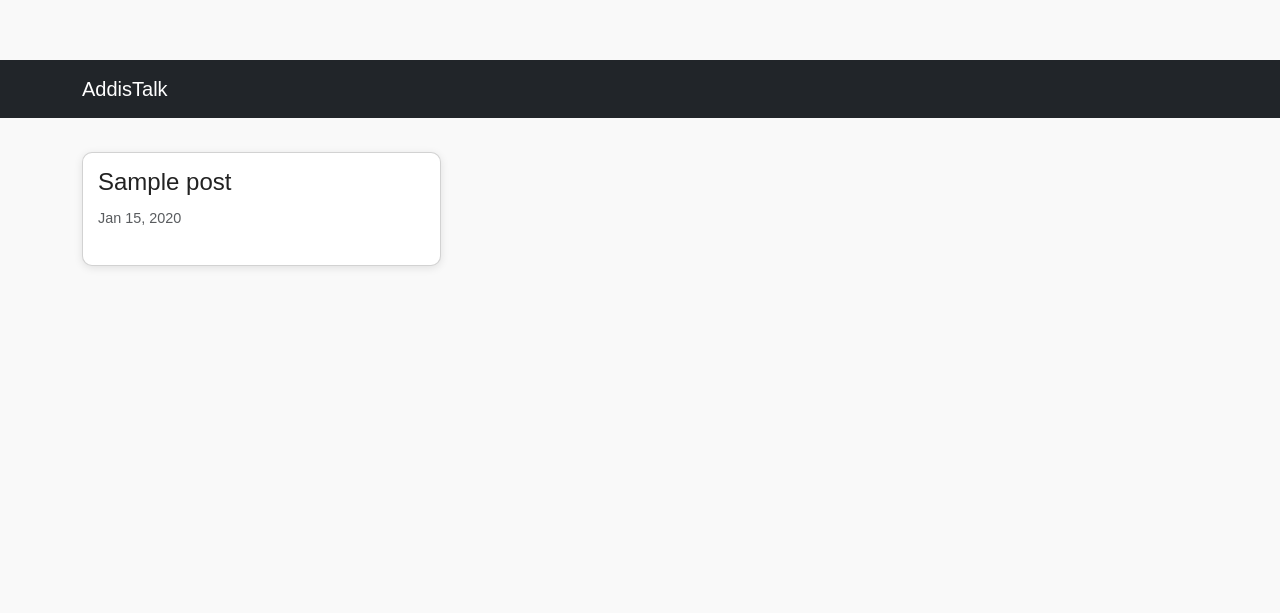
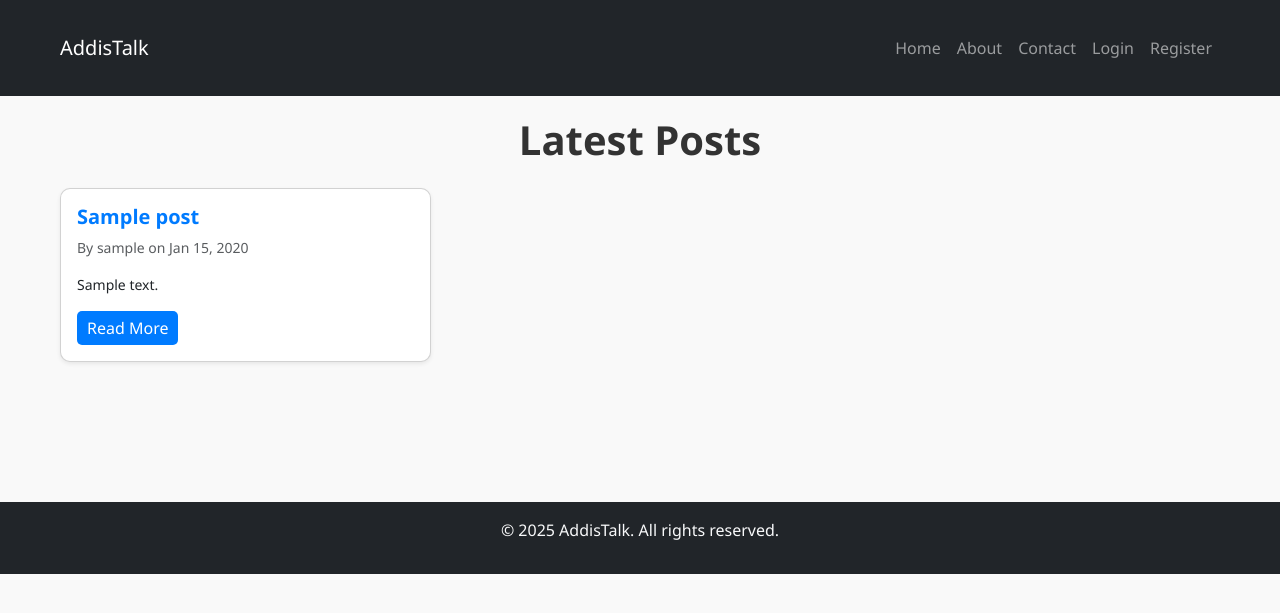
Before and after one commit to eandachew/AddisTalk, a Django app: page / in a window 1280 px wide. Shown: the top 613 px of the page. Run offline with Django 4.2, Linux system fonts and the light colour scheme; tables that the repository leaves empty hold one stand-in row (values such as "Sample post").

Commit message:
added post_detail view

```diff
--- a/AddisTalk/settings.py
+++ b/AddisTalk/settings.py
@@ -29,7 +29,7 @@ TEMPLATES_DIR = os.path.join(BASE_DIR, 'templates')
 SECRET_KEY = 'django-insecure-#g^@mtwup^an=^4#6#qp$mc=+#707l*^64zoh&wrk_bbl3pdhr'
 
 # SECURITY WARNING: don't run with debug turned on in production!
-DEBUG = True
+DEBUG = False
 
 ALLOWED_HOSTS = ['.herokuapp.com',
                  '127.0.0.1',]
--- a/blog/templates/blog/index.html
+++ b/blog/templates/blog/index.html
@@ -1,38 +1,55 @@
 {% extends "base.html" %}
 
 {% block content %}
+<div class="container mt-5">
+    <h1 class="text-center mb-4">Latest Posts</h1>
 
     <div class="row">
         {% for post in post_list %}
-    <div class="col-md-4 mb-4">
-        <div class="card h-100">
+        <div class="col-md-4">
+            <div class="card mb-4 shadow-sm">
                 <div class="card-body">
                     <h5 class="card-title">{{ post.title }}</h5>
-                <p class="card-text text-muted">
-                    {{ post.created_on|date:"M d, Y" }}
-                </p>
+                    <p class="card-text text-muted">By {{ post.author }} on {{ post.created_on|date:"M d, Y" }}</p>
+                    <p class="card-text">{{ post.content|truncatechars:100 }}</p>
+                    <a href="{% url 'post-detail' post.slug %}" class="btn btn-primary">Read More</a>
                 </div>
             </div>
         </div>
         {% endfor %}
     </div>
 
+    <!-- Pagination -->
     {% if is_paginated %}
-<nav>
+    <nav aria-label="Page navigation">
         <ul class="pagination justify-content-center">
+
             {% if page_obj.has_previous %}
             <li class="page-item">
-            <a class="page-link" href="?page={{ page_obj.previous_page_number }}">Previous</a>
+                <a class="page-link" href="?page={{ page_obj.previous_page_number }}">&laquo; Previous</a>
             </li>
             {% endif %}
 
+            {% for num in paginator.page_range %}
+                {% if page_obj.number == num %}
+                    <li class="page-item active">
+                        <span class="page-link">{{ num }}</span>
+                    </li>
+                {% elif num > page_obj.number|add:-3 and num < page_obj.number|add:3 %}
+                    <li class="page-item">
+                        <a class="page-link" href="?page={{ num }}">{{ num }}</a>
+                    </li>
+                {% endif %}
+            {% endfor %}
+
             {% if page_obj.has_next %}
             <li class="page-item">
-            <a class="page-link" href="?page={{ page_obj.next_page_number }}">Next</a>
+                <a class="page-link" href="?page={{ page_obj.next_page_number }}">Next &raquo;</a>
             </li>
             {% endif %}
+
         </ul>
     </nav>
     {% endif %}
-
+</div>
 {% endblock %}
--- a/blog/urls.py
+++ b/blog/urls.py
@@ -1,7 +1,7 @@
 from django.urls import path
-from .views import PostList
+from .views import PostList, PostDetail
 
 urlpatterns = [
-    path("", PostList.as_view(), name="home"),
-
+    path("", PostList.as_view(), name="post-list"),
+    path("<slug:slug>/", PostDetail, name="post-detail"),
 ]
--- a/blog/views.py
+++ b/blog/views.py
@@ -1,10 +1,16 @@
-from django.shortcuts import render
+from django.shortcuts import render, get_object_or_404
 from django.views import generic
 from .models import Post
 
-# Create your views here.
+# List of posts (homepage)
+class PostList(generic.ListView):
+    queryset = Post.objects.filter(status=1).order_by("-created_on")
+    template_name = "blog/index.html"
+    context_object_name = "post_list"
+    paginate_by = 6
 
-class PostList(generic.ListView):
-    queryset = Post.objects.filter(status=1)
-    template_name = "blog/index.html"
-    paginate_by = 6
+
+# Detail of a single post
+def PostDetail(request, slug):
+    post = get_object_or_404(Post, slug=slug, status=1)
+    return render(request, "blog/post_detail.html", {"post": post})
--- a/static/css/style.css
+++ b/static/css/style.css
@@ -1,113 +1,96 @@
-/* Reset some defaults */
-* {
+/* style.css */
+
+/* General body styling */
+body {
+    font-family: 'Segoe UI', Tahoma, Geneva, Verdana, sans-serif;
+    background-color: #f9f9f9;
     margin: 0;
     padding: 0;
-    box-sizing: border-box;
+    color: #333;
 }
 
-/* Body and global styling */
-body {
-    font-family: 'Arial', sans-serif;
-    line-height: 1.6;
-    background-color: #f9f9f9;
-    color: #333;
-    padding-top: 60px;
+/* Container padding */
+.container {
+    max-width: 1200px;
+    margin: auto;
+    padding: 20px;
 }
 
-/* Container */
-.container-fluid {
-    width: 90%;
-    margin: auto;
-}
-
-/* Card layout for posts */
+/* Cards */
 .card {
-    background: #fff;
     border-radius: 10px;
-    box-shadow: 0 2px 8px rgba(0,0,0,0.1);
-    margin-bottom: 20px;
-    overflow: hidden;
-    transition: transform 0.2s ease;
+    transition: transform 0.2s, box-shadow 0.2s;
 }
 
 .card:hover {
     transform: translateY(-5px);
-}
-
-/* Card body */
-.card-body {
-    padding: 15px;
+    box-shadow: 0 10px 20px rgba(0,0,0,0.2);
 }
 
 .card-title {
-    font-size: 1.5rem;
-    color: #222;
-    margin-bottom: 10px;
+    font-weight: 700;
+    color: #007bff;
 }
 
 .card-text {
-    font-size: 0.9rem;
-    color: #666;
+    font-size: 14px;
+    line-height: 1.5;
 }
 
-/* Author and post meta */
-.author {
-    font-weight: bold;
-    font-size: 0.85rem;
-    color: #555;
+/* Buttons */
+.btn-primary {
+    background-color: #007bff;
+    border: none;
+    border-radius: 5px;
+    padding: 5px 10px;
+    text-decoration: none;
+    color: white;
+    transition: background-color 0.2s;
 }
 
-/* Layout for rows */
-.row {
-    display: flex;
-    flex-wrap: wrap;
-    margin-left: -10px;
-    margin-right: -10px;
-}
-
-.col-md-4 {
-    width: 33.333%;
-    padding: 10px;
-}
-
-@media (max-width: 768px) {
-    .col-md-4 {
-        width: 50%;
-    }
-}
-
-@media (max-width: 576px) {
-    .col-md-4 {
-        width: 100%;
-    }
+.btn-primary:hover {
+    background-color: #0056b3;
 }
 
 /* Pagination */
 .pagination {
-    margin-top: 20px;
+    margin-top: 30px;
+}
+
+.page-item {
+    display: inline-block;
+    margin: 0 5px;
 }
 
 .page-link {
+    padding: 5px 10px;
+    border-radius: 5px;
+    text-decoration: none;
     color: #007bff;
-    text-decoration: none;
-    padding: 8px 12px;
     border: 1px solid #ddd;
-    margin: 0 2px;
-    border-radius: 5px;
-    transition: background 0.2s;
+    transition: background-color 0.2s;
 }
 
 .page-link:hover {
-    background: #007bff;
-    color: #fff;
+    background-color: #007bff;
+    color: white;
 }
 
-/* Link styling */
-a {
-    text-decoration: none;
-    color: inherit;
+.page-item.active .page-link {
+    background-color: #007bff;
+    color: white;
+    border: 1px solid #007bff;
 }
 
-.post-link:hover {
-    text-decoration: underline;
+/* Headings */
+h1 {
+    color: #333;
+    font-weight: 700;
 }
+
+/* Responsive adjustments */
+@media (max-width: 768px) {
+    .card {
+        margin-bottom: 20px;
+    }
+}
--- a/templates/base.html
+++ b/templates/base.html
@@ -3,9 +3,10 @@
 <html lang="en">
 <head>
     <meta charset="UTF-8">
+    <meta name="viewport" content="width=device-width, initial-scale=1.0">
     <title>AddisTalk</title>
 
-    <!-- Bootstrap CSS -->
+    <!-- Bootstrap CSS (optional, for better layout) -->
     <link href="https://cdn.jsdelivr.net/npm/bootstrap@5.3.2/dist/css/bootstrap.min.css" rel="stylesheet">
 
     <!-- Custom CSS -->
@@ -13,16 +14,48 @@
 </head>
 <body>
 
-<nav class="navbar navbar-dark bg-dark mb-4">
+    <!-- Navbar -->
+    <nav class="navbar navbar-expand-lg navbar-dark bg-dark fixed-top">
         <div class="container">
             <a class="navbar-brand" href="/">AddisTalk</a>
+            <button class="navbar-toggler" type="button" data-bs-toggle="collapse" data-bs-target="#navbarNav">
+                <span class="navbar-toggler-icon"></span>
+            </button>
+            <div class="collapse navbar-collapse" id="navbarNav">
+                <ul class="navbar-nav ms-auto">
+                    <li class="nav-item">
+                        <a class="nav-link" href="/">Home</a>
+                    </li>
+                    <li class="nav-item">
+                        <a class="nav-link" href="#">About</a>
+                    </li>
+                    <li class="nav-item">
+                        <a class="nav-link" href="#">Contact</a>
+                    </li>
+                    <li class="nav-item">
+                        <a class="nav-link" href="#">Login</a>
+                    </li>
+                    <li class="nav-item">
+                        <a class="nav-link" href="#">Register</a>
+                    </li>
+                </ul>
+            </div>
         </div>
     </nav>
 
-<main class="container">
+    <!-- Main content block -->
+    <main class="py-5">
         {% block content %}
+        <!-- Child templates will inject content here -->
         {% endblock %}
     </main>
 
+    <!-- Footer -->
+    <footer class="bg-dark text-light text-center py-3 mt-5">
+        <p>&copy; 2025 AddisTalk. All rights reserved.</p>
+    </footer>
+
+    <!-- Bootstrap JS (optional) -->
+    <script src="https://cdn.jsdelivr.net/npm/bootstrap@5.3.2/dist/js/bootstrap.bundle.min.js"></script>
 </body>
 </html>
```
Also changed, not shown: blog/templates/blog/post_detail.html (added, +10 -0 lines). Lines whose indentation alone changed are shown as unchanged.
